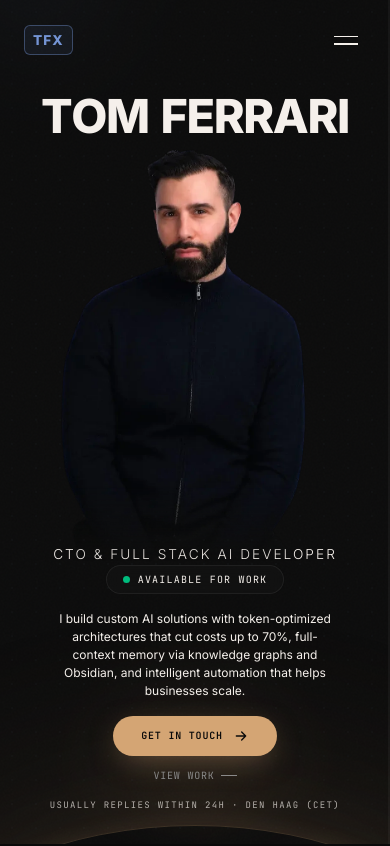
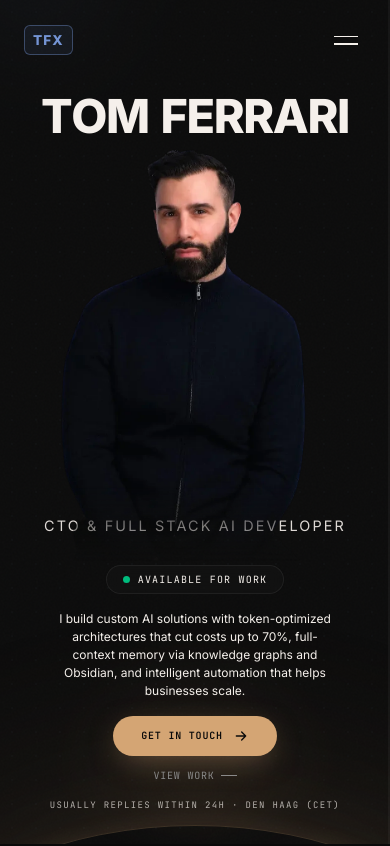
Before and after one commit to TomFerr23/portfolio-website, a Next.js app: page / in a window 390 px wide. Shown: the top 846 px of the page. Built offline with nearby package versions, Linux system fonts and the light colour scheme.

Commit message:
fix(hero): brighten + lift mobile role line above the availability badge
Co-Authored-By: Claude Opus 4.6 <noreply@anthropic.com>

```diff
--- a/src/components/sections/Hero.tsx
+++ b/src/components/sections/Hero.tsx
@@ -610,14 +610,14 @@ export default function Hero() {
 
           <div
             data-hero="role-left"
-            className="relative z-30 mt-auto text-center md:hidden"
+            className="relative z-30 mt-auto mb-7 text-center md:hidden"
             style={{
               fontFamily: "var(--font-display)",
-              fontSize: "clamp(0.85rem, 3.5vw, 1.1rem)",
-              fontWeight: 300,
+              fontSize: "clamp(0.9rem, 3.6vw, 1.15rem)",
+              fontWeight: 400,
               letterSpacing: "0.15em",
               textTransform: "uppercase",
-              color: "var(--color-text-secondary)",
+              color: "rgba(245, 240, 235, 0.9)",
             }}
           >
             {ROLE_FULL}
```
